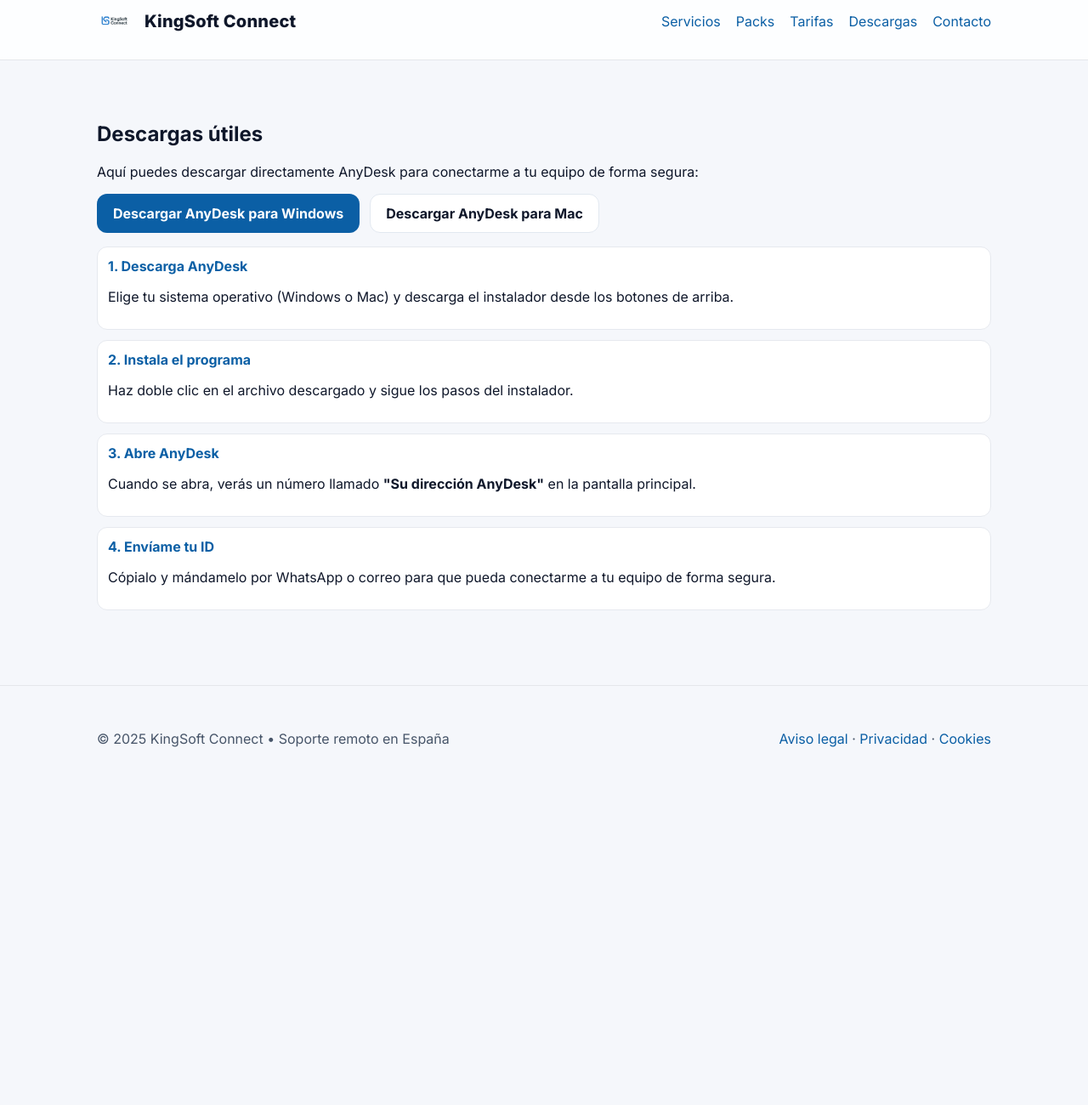
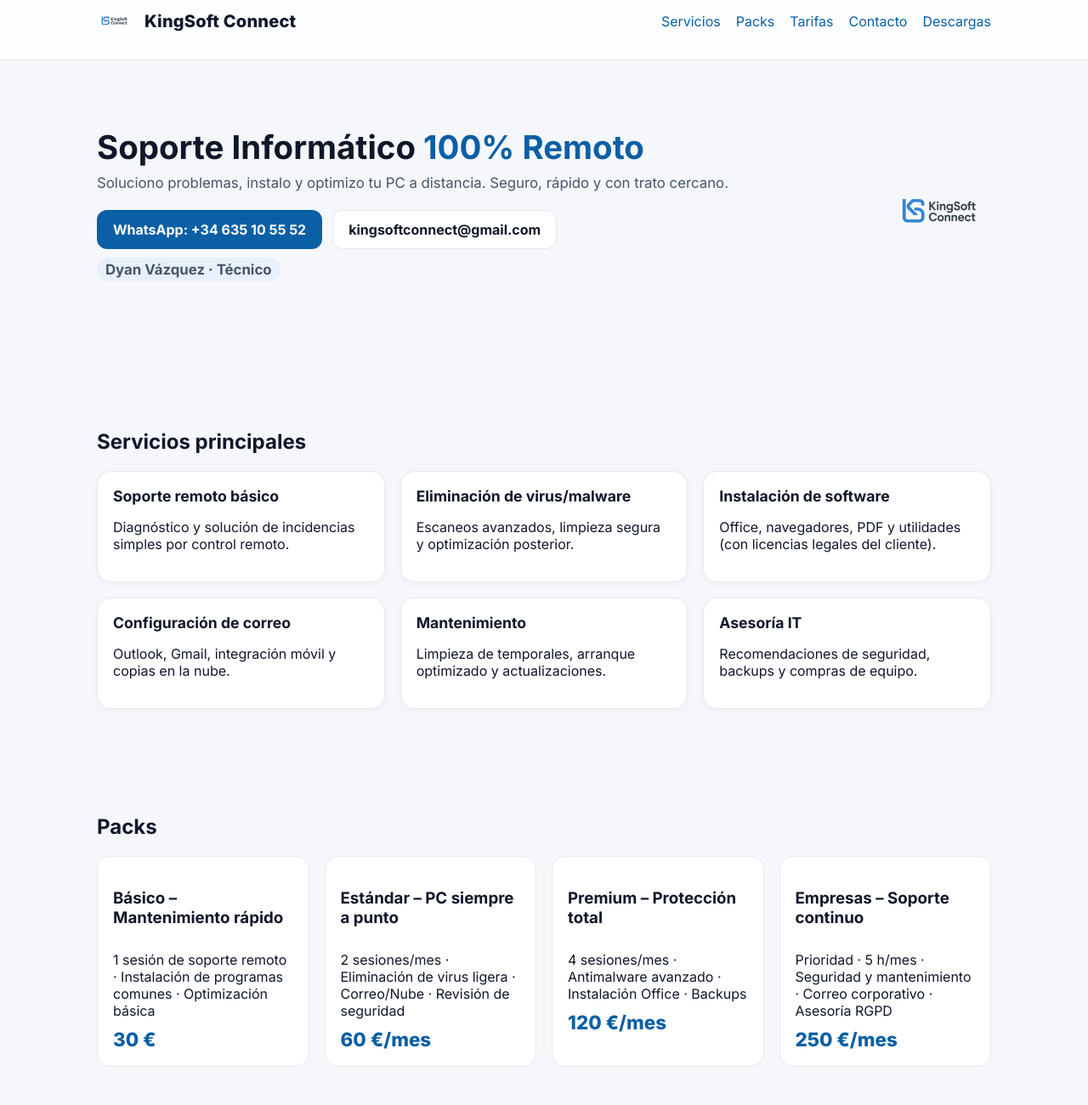
Before and after one commit to kingsoftconnect96-create/kingsoftconnect-web, a plain HTML site: page index.html in a window 1280 px wide. Shown: the part 20-1320 px from the top of the page at 85% size. Before the commit the page ends 951 px from the top, so only its background shows below. Drawn offline with Linux system fonts and the light colour scheme.

Commit message:
Update index.html

```diff
--- a/index.html
+++ b/index.html
@@ -1,13 +1,14 @@
 <!DOCTYPE html>
+
 <html lang="es">
 <head>
-  <meta charset="utf-8" />
-  <meta name="viewport" content="width=device-width, initial-scale=1" />
+<meta charset="utf-8"/>
+<meta content="width=device-width, initial-scale=1" name="viewport"/>
 <title>KingSoft Connect – Soporte Informático 100% Remoto</title>
-  <meta name="description" content="Soporte informático remoto, rápido y seguro. Instalación de software, eliminación de virus, mantenimiento y consultoría. España." />
-  <link rel="preconnect" href="https://fonts.googleapis.com">
-  <link rel="preconnect" href="https://fonts.gstatic.com" crossorigin>
-  <link href="https://fonts.googleapis.com/css2?family=Inter:wght@400;500;700;800&display=swap" rel="stylesheet">
+<meta content="Soporte informático remoto, rápido y seguro. Instalación de software, eliminación de virus, mantenimiento y consultoría. España." name="description"/>
+<link href="https://fonts.googleapis.com" rel="preconnect"/>
+<link crossorigin="" href="https://fonts.gstatic.com" rel="preconnect"/>
+<link href="https://fonts.googleapis.com/css2?family=Inter:wght@400;500;700;800&amp;display=swap" rel="stylesheet"/>
 <style>
     :root{--brand:#0b5fa5;--brand-dark:#083e6b;--ink:#0f172a;--muted:#475569;--bg:#f5f7fb;--card:#ffffff;}
     *{box-sizing:border-box}
@@ -46,72 +47,143 @@
     form .row{gap:12px}
     @media (max-width:900px){.row{flex-direction:column;align-items:flex-start}.card-grid{grid-template-columns:1fr}.packs{grid-template-columns:1fr 1fr}.contact{grid-template-columns:1fr}}
     @media (max-width:600px){.packs{grid-template-columns:1fr}}
+
     .steps{display:grid;gap:12px;margin-top:16px}
-    .step{background:var(--card);border:1px solid #e6e9ef;border-radius:12px;padding:12px;}
-    .step h4{margin:0 0 6px;font-size:1rem;color:var(--brand)}
+    .step{background:#ffffff;border:1px solid #e6e9ef;border-radius:12px;padding:12px;}
+    .step h4{margin:0 0 6px;font-size:1rem;color:#0b5fa5}
     </style>
 </head>
 <body>
 <header>
 <div class="container row">
 <div class="brand">
-        <img src="KingSoft_Logo_transparente.png" alt="KingSoft Connect logo" />
+<img alt="KingSoft Connect logo" src="KingSoft_Logo_transparente.png"/>
 <div class="name">KingSoft Connect</div>
 </div>
 <nav>
 <a href="#servicios">Servicios</a>
 <a href="#packs">Packs</a>
 <a href="#tarifas">Tarifas</a>
-        <a href="#descargas">Descargas</a>
-        <a href="#contacto">Contacto</a>
+<a href="#contacto">Contacto</a><a href="#descargas">Descargas</a>
 </nav>
 </div>
 </header>
-
 <main>
-    <!-- (resto del contenido igual que antes) -->
-
-    <section id="descargas">
+<section class="hero">
+<div class="container row">
+<div>
+<h1>Soporte Informático <span style="color:var(--brand)">100% Remoto</span></h1>
+<p>Soluciono problemas, instalo y optimizo tu PC a distancia. Seguro, rápido y con trato cercano.</p>
+<div class="cta">
+<a class="btn primary" href="https://wa.me/34635105552" rel="noopener" target="_blank">WhatsApp: +34 635 10 55 52</a>
+<a class="btn secondary" href="mailto:kingsoftconnect@gmail.com">kingsoftconnect@gmail.com</a>
+</div>
+<p class="tag" style="margin-top:10px">Dyan Vázquez · Técnico</p>
+</div>
+<div>
+<img alt="Logo" src="KingSoft_Logo_transparente.png" style="max-width:280px;opacity:.9"/>
+</div>
+</div>
+</section>
+<section id="servicios">
 <div class="container">
-        <h2>Descargas útiles</h2>
-        <p>Aquí puedes descargar directamente AnyDesk para conectarme a tu equipo de forma segura:</p>
-        <div class="cta" style="margin-top:14px">
-          <a class="btn primary" href="https://download.anydesk.com/AnyDesk.exe" target="_blank" rel="noopener">Descargar AnyDesk para Windows</a>
-          <a class="btn secondary" href="https://download.anydesk.com/anydesk.dmg" target="_blank" rel="noopener">Descargar AnyDesk para Mac</a>
+<h2>Servicios principales</h2>
+<div class="card-grid" style="margin-top:12px">
+<div class="card"><h3>Soporte remoto básico</h3><p>Diagnóstico y solución de incidencias simples por control remoto.</p></div>
+<div class="card"><h3>Eliminación de virus/malware</h3><p>Escaneos avanzados, limpieza segura y optimización posterior.</p></div>
+<div class="card"><h3>Instalación de software</h3><p>Office, navegadores, PDF y utilidades (con licencias legales del cliente).</p></div>
+<div class="card"><h3>Configuración de correo</h3><p>Outlook, Gmail, integración móvil y copias en la nube.</p></div>
+<div class="card"><h3>Mantenimiento</h3><p>Limpieza de temporales, arranque optimizado y actualizaciones.</p></div>
+<div class="card"><h3>Asesoría IT</h3><p>Recomendaciones de seguridad, backups y compras de equipo.</p></div>
 </div>
-
-        <div class="steps">
-          <div class="step">
-            <h4>1. Descarga AnyDesk</h4>
-            <p>Elige tu sistema operativo (Windows o Mac) y descarga el instalador desde los botones de arriba.</p>
 </div>
-          <div class="step">
-            <h4>2. Instala el programa</h4>
-            <p>Haz doble clic en el archivo descargado y sigue los pasos del instalador.</p>
+</section>
+<section id="packs">
+<div class="container">
+<h2>Packs</h2>
+<div class="packs" style="margin-top:12px">
+<div class="pack">
+<h3>Básico – Mantenimiento rápido</h3>
+<div>1 sesión de soporte remoto · Instalación de programas comunes · Optimización básica</div>
+<div class="price">30 €</div>
 </div>
-          <div class="step">
-            <h4>3. Abre AnyDesk</h4>
-            <p>Cuando se abra, verás un número llamado <b>"Su dirección AnyDesk"</b> en la pantalla principal.</p>
+<div class="pack">
+<h3>Estándar – PC siempre a punto</h3>
+<div>2 sesiones/mes · Eliminación de virus ligera · Correo/Nube · Revisión de seguridad</div>
+<div class="price">60 €/mes</div>
 </div>
-          <div class="step">
-            <h4>4. Envíame tu ID</h4>
-            <p>Cópialo y mándamelo por WhatsApp o correo para que pueda conectarme a tu equipo de forma segura.</p>
+<div class="pack">
+<h3>Premium – Protección total</h3>
+<div>4 sesiones/mes · Antimalware avanzado · Instalación Office · Backups</div>
+<div class="price">120 €/mes</div>
+</div>
+<div class="pack">
+<h3>Empresas – Soporte continuo</h3>
+<div>Prioridad · 5 h/mes · Seguridad y mantenimiento · Correo corporativo · Asesoría RGPD</div>
+<div class="price">250 €/mes</div>
 </div>
 </div>
 </div>
 </section>
-
-    <!-- (resto del contenido igual que antes) -->
-
+<section id="tarifas">
+<div class="container">
+<h2>Tarifas</h2>
+<div style="overflow-x:auto;margin-top:12px">
+<table class="table">
+<thead>
+<tr>
+<th>Servicio</th>
+<th>Descripción</th>
+<th>Tiempo estimado</th>
+<th>Precio base (€)</th>
+<th>Hora extra (€)</th>
+</tr>
+</thead>
+<tbody>
+<tr><td>Soporte remoto básico</td><td>Conexión, diagnóstico y solución de incidencias simples</td><td>30 min</td><td>20</td><td>30</td></tr>
+<tr><td>Mantenimiento general</td><td>Optimización, limpieza y revisión de seguridad</td><td>1 h</td><td>35</td><td>30</td></tr>
+<tr><td>Eliminación virus/malware</td><td>Escaneos pro, limpieza y optimización</td><td>1,5 h</td><td>50</td><td>30</td></tr>
+<tr><td>Instalación de software</td><td>Office, navegadores, PDF, utilidades</td><td>45 min</td><td>25</td><td>30</td></tr>
+<tr><td>Configuración de correo</td><td>Outlook, Gmail, móvil</td><td>1 h</td><td>30</td><td>30</td></tr>
+<tr><td>Asesoría/consultoría IT</td><td>Seguridad, backups, compras</td><td>1 h</td><td>40</td><td>35</td></tr>
+</tbody>
+</table>
+</div>
+</div>
+</section>
+<section id="descargas"><div class="container"><h2>Descargas útiles</h2><p>Aquí puedes descargar directamente AnyDesk para conectarme a tu equipo de forma segura:</p><div class="cta" style="margin-top:14px"><a class="btn primary" href="https://download.anydesk.com/AnyDesk.exe" rel="noopener" target="_blank">Descargar AnyDesk para Windows</a><a class="btn secondary" href="https://download.anydesk.com/anydesk.dmg" rel="noopener" target="_blank">Descargar AnyDesk para Mac</a></div><div class="steps"><div class="step"><h4>1. Descarga AnyDesk</h4><p>Elige tu sistema operativo (Windows o Mac) y descarga el instalador desde los botones de arriba.</p></div><div class="step"><h4>2. Instala el programa</h4><p>Haz doble clic en el archivo descargado y sigue los pasos del instalador.</p></div><div class="step"><h4>3. Abre AnyDesk</h4><p>Cuando se abra, verás un número llamado "Su dirección AnyDesk" en la pantalla principal.</p></div><div class="step"><h4>4. Envíame tu ID</h4><p>Cópialo y mándamelo por WhatsApp o correo para que pueda conectarme a tu equipo de forma segura.</p></div></div></div></section><section id="contacto">
+<div class="container contact">
+<div>
+<h2>Contacto</h2>
+<p>¿Necesitas ayuda ahora? Escríbeme por WhatsApp o correo y te atiendo en remoto.</p>
+<div class="cta" style="margin:12px 0 18px">
+<a class="btn primary" href="https://wa.me/34635105552" rel="noopener" target="_blank">WhatsApp</a>
+<a class="btn secondary" href="mailto:kingsoftconnect@gmail.com">Correo</a>
+</div>
+<p><strong>Teléfono:</strong> +34 635 10 55 52<br/>
+<strong>Email:</strong> kingsoftconnect@gmail.com</p>
+</div>
+<form action="mailto:kingsoftconnect@gmail.com" enctype="text/plain" method="post">
+<h3 style="margin-top:0">Escríbeme</h3>
+<div class="row">
+<input name="nombre" placeholder="Nombre" required=""/>
+<input name="email" placeholder="Correo" required="" type="email"/>
+</div>
+<textarea name="mensaje" placeholder="Cuéntame tu problema…" required="" rows="5"></textarea>
+<div style="margin-top:10px">
+<button class="btn primary" type="submit">Enviar</button>
+</div>
+<p style="font-size:.85rem;color:var(--muted);margin-top:8px">Al enviar aceptas el tratamiento de tus datos para gestionar tu solicitud.</p>
+</form>
+</div>
+</section>
 </main>
-
 <footer>
 <div class="container row" style="justify-content:space-between">
 <div>© <span id="y"></span> KingSoft Connect • Soporte remoto en España</div>
 <div><a href="#">Aviso legal</a> · <a href="#">Privacidad</a> · <a href="#">Cookies</a></div>
 </div>
 </footer>
-
 <script>document.getElementById('y').textContent=new Date().getFullYear();</script>
 </body>
 </html>
```
Lines whose indentation alone changed are shown as unchanged.
